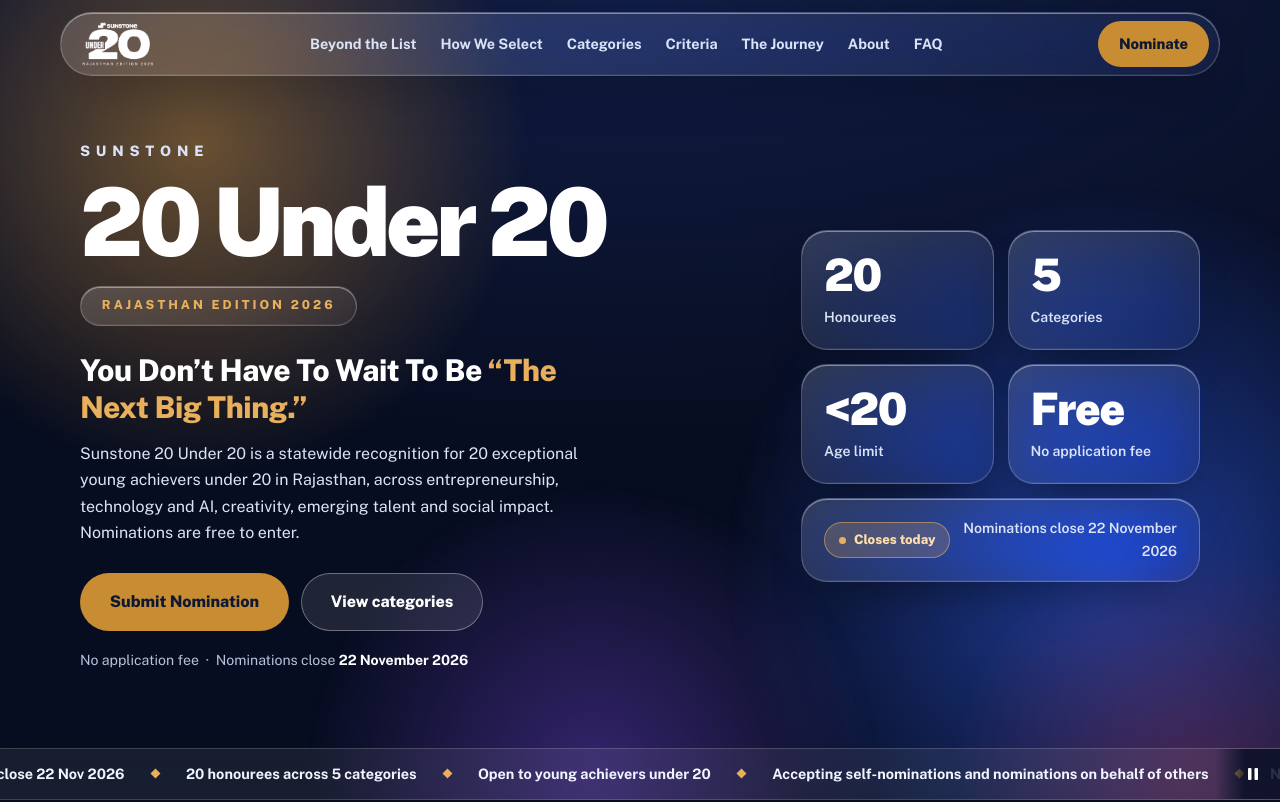
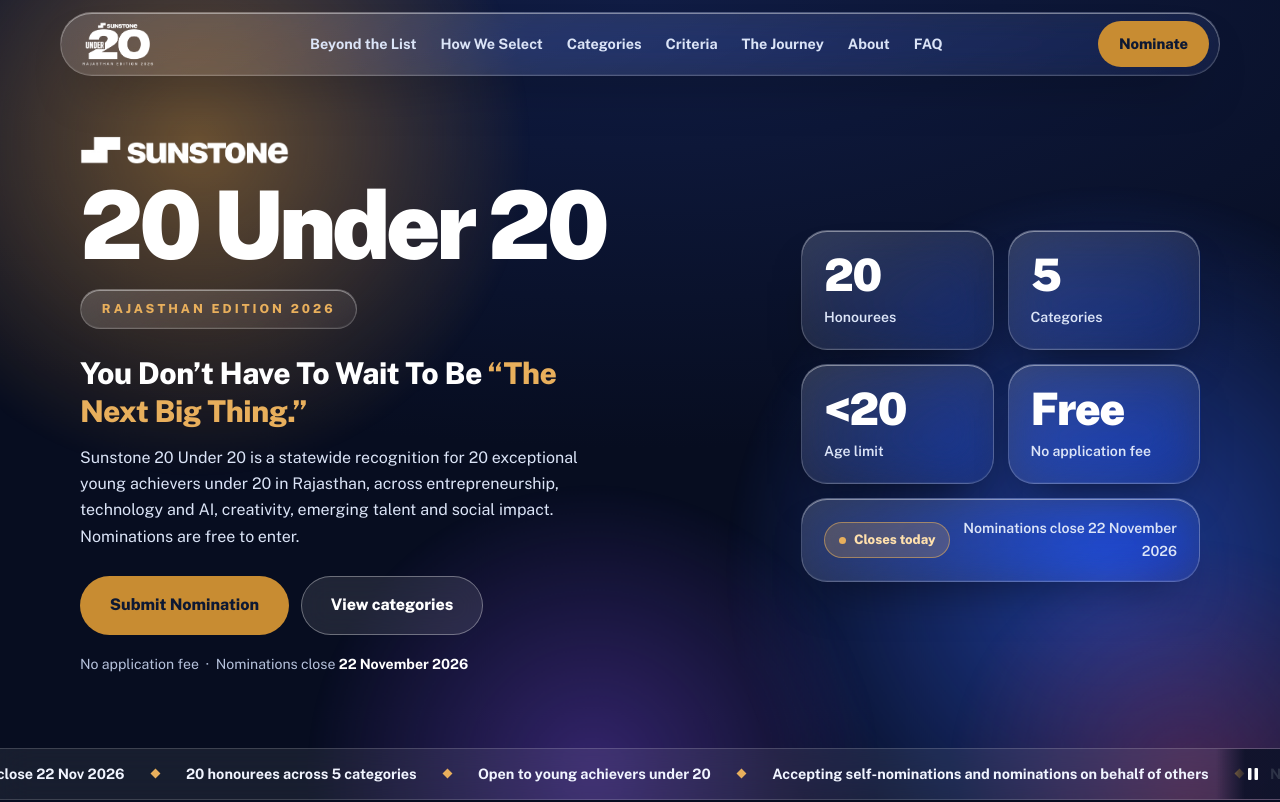
Before and after one commit to adamyasingh123456/20under20, a plain HTML site: page 20u20/index.html in a window 1280 px wide. Shown: the top 802 px of the page. Drawn offline with nearby package versions, Linux system fonts and the light colour scheme.

Commit message:
Hero: show the Sunstone logo instead of the SUNSTONE text above the heading
- The word "Sunstone" stays in the H1 as visually hidden text so search engines and screen readers still read it

Co-Authored-By: Claude Sonnet 5.5 <noreply@anthropic.com>

```diff
--- a/20u20/index.html
+++ b/20u20/index.html
@@ -240,7 +240,9 @@ nav.top{position:fixed;z-index:60;top:12px;left:50%;transform:translateX(-50%);w
 .hero{position:relative;min-height:calc(100svh - 52px);display:flex;align-items:center;padding:104px 0 40px}
 .hero-grid{display:grid;gap:36px;align-items:center;width:100%}
 .lockup{display:flex;flex-direction:column;align-items:flex-start;color:#fff}
-.kicker{font-size:.9rem;font-weight:800;letter-spacing:.4em;text-transform:uppercase;color:var(--soft);margin-bottom:.9rem}
+.kicker{display:block;position:relative;margin-bottom:1rem}
+.vh{position:absolute;width:1px;height:1px;margin:-1px;padding:0;overflow:hidden;clip:rect(0 0 0 0);white-space:nowrap;border:0}
+.kicker img{display:block;height:clamp(24px,2.3vw,34px);width:auto}
 .big{display:block;font-weight:900;letter-spacing:-.05em;line-height:.92;font-size:clamp(2.6rem,14.2vw,5.4rem)}
 .edition{display:inline-block;margin-top:1.3rem;padding:.55rem 1.3rem;border-radius:999px;font-weight:800;font-size:.78rem;letter-spacing:.24em;text-transform:uppercase;color:var(--gold2)}
 .tagline{margin-top:26px;font-size:clamp(1.3rem,1.1vw + 1rem,1.9rem);font-weight:800;line-height:1.25;letter-spacing:-.015em;color:#fff;max-width:30rem}
@@ -446,7 +448,7 @@ footer .logo{height:46px}
   <div class="wrap hero-grid">
     <div class="hero-main">
       <h1 class="lockup">
-        <span class="kicker">Sunstone</span>
+        <span class="kicker"><img src="sunstone-logo-white.png" width="497" height="70" alt=""><span class="vh">Sunstone</span></span>
         <span class="big">20 Under 20</span>
         <span class="edition glass">Rajasthan Edition 2026</span>
       </h1>
```
